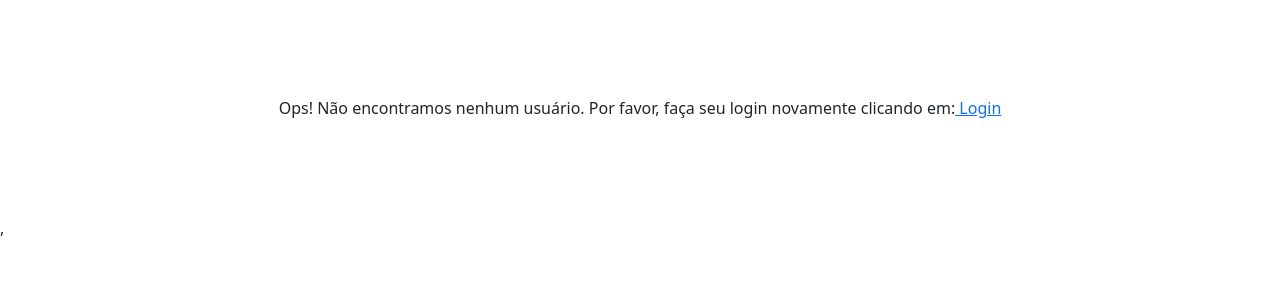
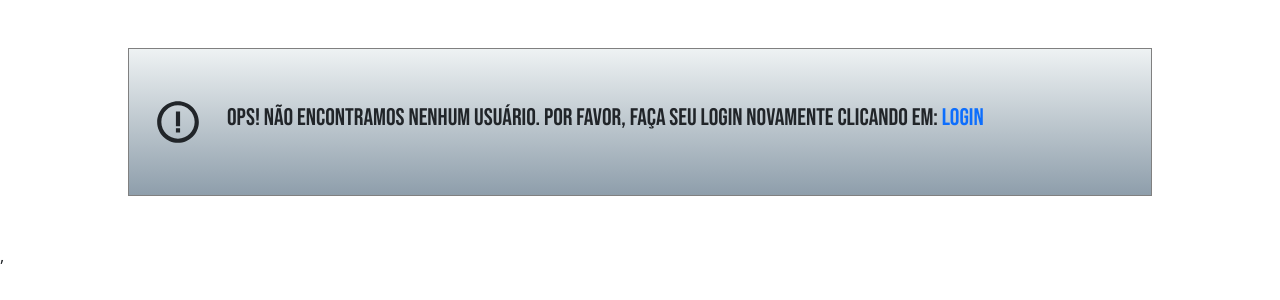
Before and after one commit to carlamaximo/teste-martinelli, a React (Create React App) app: page /home in a window 1280 px wide. Shown: the top 300 px of the page. Built offline with nearby package versions, Linux system fonts and the light colour scheme; a web font is replaced by a local one.

Commit message:
personaliza mensagem de erro do login

```diff
--- a/src/pages/Controle.tsx
+++ b/src/pages/Controle.tsx
@@ -7,6 +7,7 @@ import '../style/app.css'
 import Cabecalho from '../components/Cabecalho';
 import { connect } from 'react-redux';
 import { Link } from 'react-router-dom';
+import { BiErrorCircle } from 'react-icons/bi';
 
 const Controle:React.FC = ({usuarioLogado}:any) => {
   return (
@@ -22,10 +23,12 @@ const Controle:React.FC = ({usuarioLogado}:any) => {
             <EstadoAtual />
         </div>
       ) : (
-        <div
-          className="mx-auto my-5 py-5">
-          Ops! Não encontramos nenhum usuário. Por favor, faça seu login novamente clicando em:
-          <Link to="/"> Login </Link>
+        <div className="mx-auto my-5 py-5 d-flex align-items-center div-principal">
+          <BiErrorCircle size={50} className="mx-4"/>
+          <h4>
+            Ops! Não encontramos nenhum usuário. Por favor, faça seu login novamente clicando em:
+            <Link to="/" className="login"> Login </Link>
+          </h4>
         </div>
         )}
     </div>
--- a/src/style/app.css
+++ b/src/style/app.css
@@ -6,6 +6,10 @@
   width: 80%;
 }
 
+.login {
+  text-decoration: none;
+}
+
 @media screen and (max-width: 800px) {
   .div-app-bracos {
     display: flex;
```
